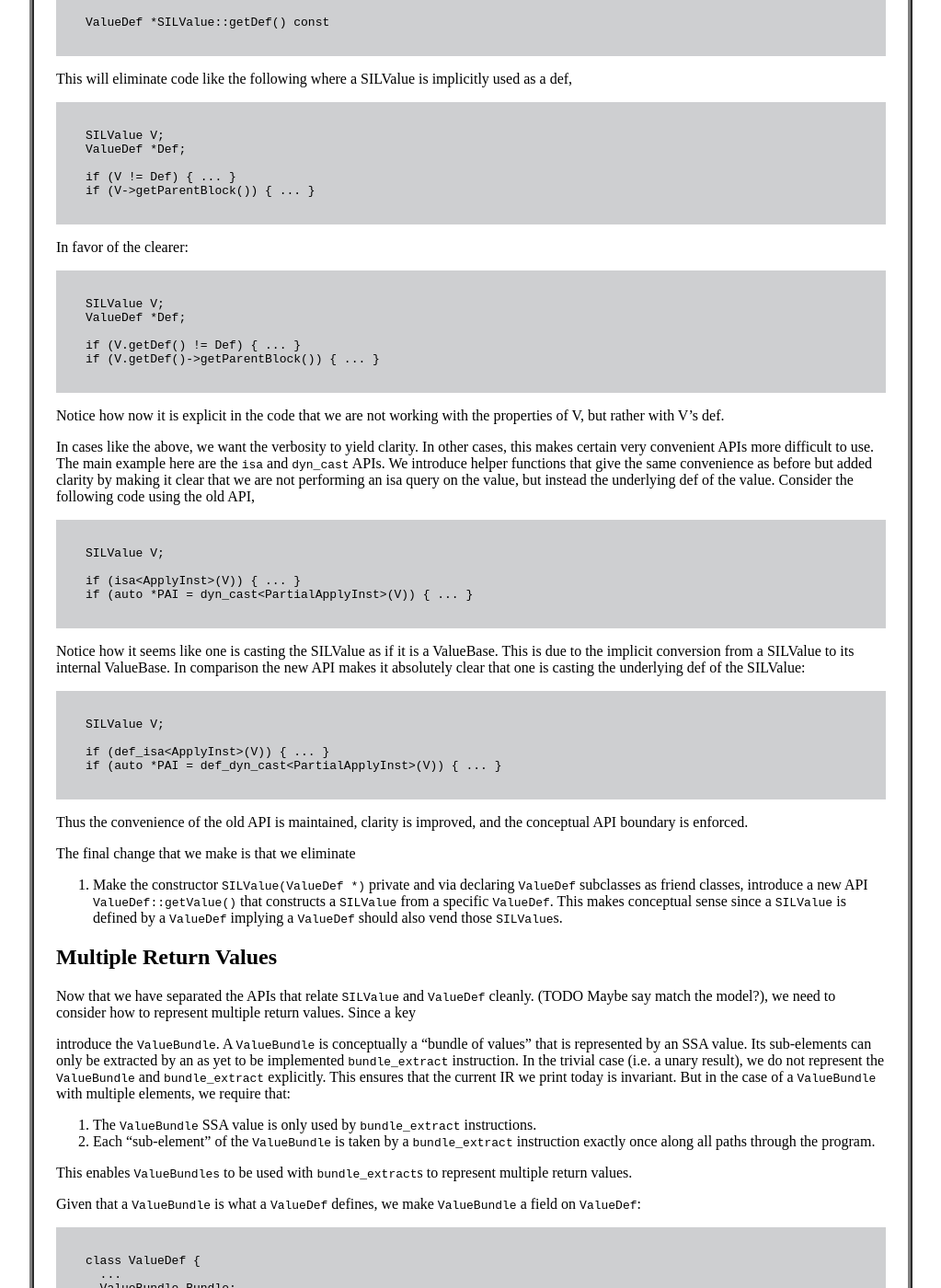
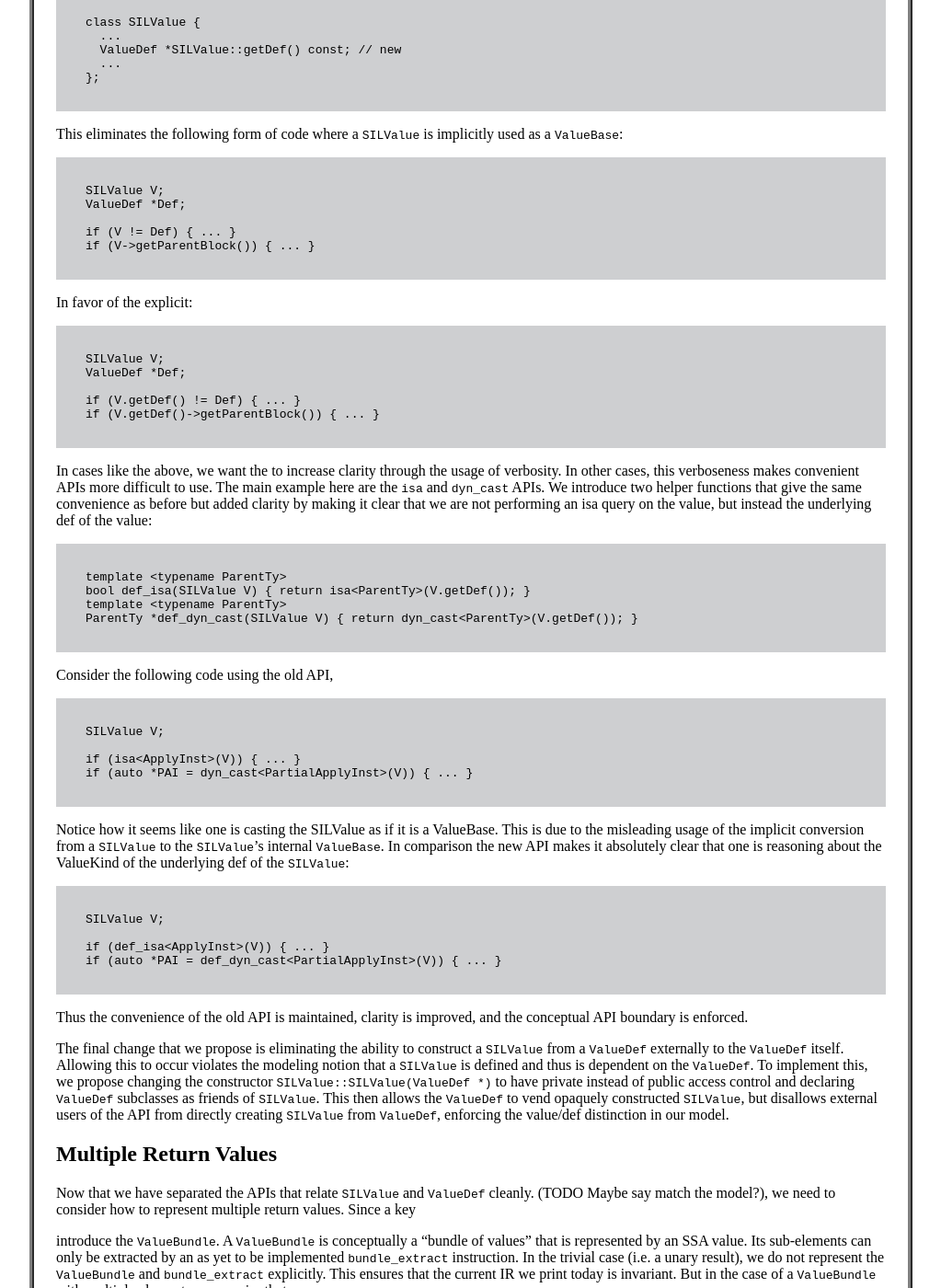
Before and after one commit to gottesmm/gottesmm.github.io, a Jekyll site: the page built from proposals/sil-ownership-verifier.md, in a window 1280 px wide and 1400 px high, scrolled down 1593 px. Shown: the whole window at 92% size, without its empty margins (128-1151 px from the left). Built offline with Jekyll 4.4.1, drawn with Linux system fonts in a browser that asks for light colours; some of the changed text lies outside the part shown.

Commit message:
checkpoint.

```diff
--- a/proposals/sil-ownership-verifier.md
+++ b/proposals/sil-ownership-verifier.md
@@ -92,25 +92,30 @@
 `SILValue` and `ValueBase` APIs. First we rename `ValueBase` to `ValueDef`. This
 makes it clear from a naming perspective that a `ValueDef` is not a value, but
 the def of a value. Then we eliminate eliminate all operator methods on
-`SILValue` that allow one to work with a `SILValue` as a `ValueDef` directly.
+`SILValue` that allow one to work with a `SILValue` as a `ValueDef`
+directly:
 
     class SILValue {
       ...
-      ValueDef *operator->() const;
-      ValueDef &operator*() const;
-      operator ValueDef *() const;
+      ValueDef *operator->() const; // deleted
+      ValueDef &operator*() const; // deleted
+      operator ValueDef *() const; // deleted
 
-      bool operator==(ValueDef *RHS) const;
-      bool operator!=(ValueDef *RHS) const;
+      bool operator==(ValueDef *RHS) const; // deleted
+      bool operator!=(ValueDef *RHS) const; // deleted
       ...
     };
 
-Instead, we provide an explicit named method:
+Instead, we provide an explicit, named method to retrieve a `SILValue`'s def:
 
-    ValueDef *SILValue::getDef() const
+    class SILValue {
+      ...
+      ValueDef *SILValue::getDef() const; // new
+      ...
+    };
 
-This will eliminate code like the following where a SILValue is implicitly used
-as a def,
+This eliminates the following form of code where a `SILValue` is implicitly used
+as a `ValueBase`:
 
     SILValue V;
     ValueDef *Def;
@@ -118,7 +123,7 @@
     if (V != Def) { ... }
     if (V->getParentBlock()) { ... }
 
-In favor of the clearer:
+In favor of the explicit:
 
     SILValue V;
     ValueDef *Def;
@@ -126,15 +131,19 @@
     if (V.getDef() != Def) { ... }
     if (V.getDef()->getParentBlock()) { ... }
 
-Notice how now it is explicit in the code that we are not working with the
-properties of V, but rather with V's def.
+In cases like the above, we want the to increase clarity through the usage of
+verbosity. In other cases, this verboseness makes convenient APIs more difficult
+to use. The main example here are the `isa` and `dyn_cast` APIs. We introduce
+two helper functions that give the same convenience as before but added clarity by
+making it clear that we are not performing an isa query on the value, but
+instead the underlying def of the value:
 
-In cases like the above, we want the verbosity to yield clarity. In other cases,
-this makes certain very convenient APIs more difficult to use. The main example
-here are the `isa` and `dyn_cast` APIs. We introduce helper functions that give
-the same convenience as before but added clarity by making it clear that we are
-not performing an isa query on the value, but instead the underlying def of the
-value. Consider the following code using the old API,
+    template <typename ParentTy>
+    bool def_isa(SILValue V) { return isa<ParentTy>(V.getDef()); }
+    template <typename ParentTy>
+    ParentTy *def_dyn_cast(SILValue V) { return dyn_cast<ParentTy>(V.getDef()); }
+
+Consider the following code using the old API,
 
     SILValue V;
 
@@ -142,9 +151,10 @@
     if (auto *PAI = dyn_cast<PartialApplyInst>(V)) { ... }
 
 Notice how it seems like one is casting the SILValue as if it is a
-ValueBase. This is due to the implicit conversion from a SILValue to its
-internal ValueBase. In comparison the new API makes it absolutely clear that one
-is casting the underlying def of the SILValue:
+ValueBase. This is due to the misleading usage of the implicit conversion from a
+`SILValue` to the `SILValue`'s internal `ValueBase`. In comparison the new API
+makes it absolutely clear that one is reasoning about the ValueKind of the
+underlying def of the `SILValue`:
 
     SILValue V;
 
@@ -154,12 +164,15 @@
 Thus the convenience of the old API is maintained, clarity is improved, and the
 conceptual API boundary is enforced.
 
-The final change that we make is that we eliminate
-2. Make the constructor `SILValue(ValueDef *)` private and via declaring
-   `ValueDef` subclasses as friend classes, introduce a new API
-   `ValueDef::getValue()` that constructs a `SILValue` from a specific
-   `ValueDef`. This makes conceptual sense since a `SILValue` is defined by a
-   `ValueDef` implying a `ValueDef` should also vend those `SILValue`s.
+The final change that we propose is eliminating the ability to construct a
+`SILValue` from a `ValueDef` externally to the `ValueDef` itself. Allowing this
+to occur violates the modeling notion that a `SILValue` is defined and thus is
+dependent on the `ValueDef`. To implement this, we propose changing the
+constructor `SILValue::SILValue(ValueDef *)` to have private instead of public
+access control and declaring `ValueDef` subclasses as friends of
+`SILValue`. This then allows the `ValueDef` to vend opaquely constructed
+`SILValue`, but disallows external users of the API from directly creating
+`SILValue` from `ValueDef`, enforcing the value/def distinction in our model.
 
 ## Multiple Return Values
 
```
